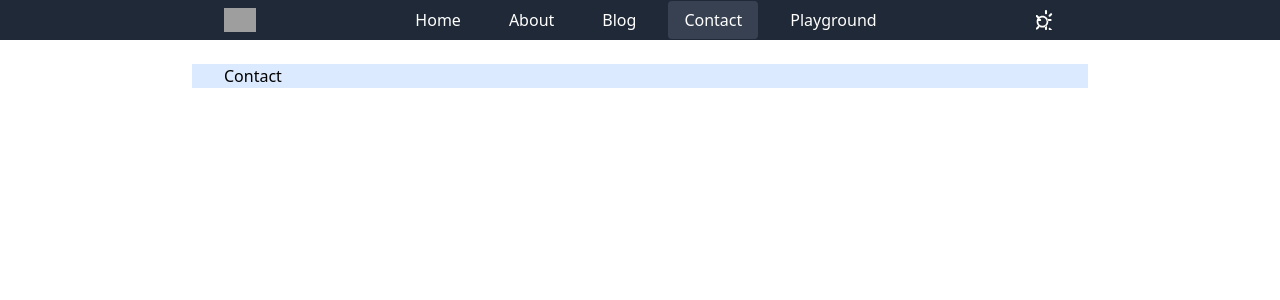
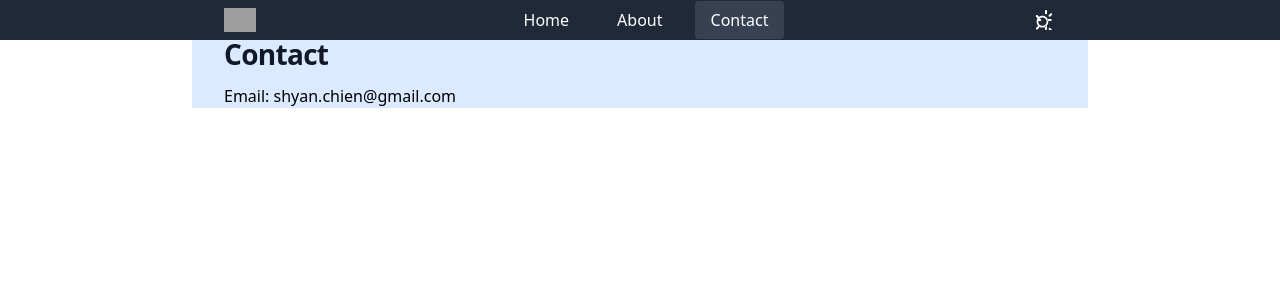
Before and after one commit to Shyan2/digital-me, a SvelteKit app: page /contact in a window 1280 px wide. Shown: the top 300 px of the page. Built offline with nearby package versions, Linux system fonts and the light colour scheme; grey boxes are pictures that could not be loaded; a web font is replaced by a local one.

Commit message:
add some styling

```diff
--- a/src/lib/components/Navbar/Navbar.svelte
+++ b/src/lib/components/Navbar/Navbar.svelte
@@ -21,9 +21,9 @@
 		<ul class="list-none flex space-x-4">
 			<li><NavLink href="/" isActive={isCurrentPage('/')}>Home</NavLink></li>
 			<li><NavLink href="/about" isActive={isCurrentPage('/about')}>About</NavLink></li>
-			<li><NavLink href="/blog" isActive={isCurrentPage('/blog')}>Blog</NavLink></li>
+			<!-- <li><NavLink href="/blog" isActive={isCurrentPage('/blog')}>Blog</NavLink></li> -->
 			<li><NavLink href="/contact" isActive={isCurrentPage('/contact')}>Contact</NavLink></li>
-			<li><NavLink href="/playground" isActive={isCurrentPage('/playground')}>Playground</NavLink></li>
+			<!-- <li><NavLink href="/playground" isActive={isCurrentPage('/playground')}>Playground</NavLink></li> -->
 		</ul>
 		<!-- Dark mode icon-->
 		<button
@@ -41,7 +41,7 @@
 </nav>
 
 <!-- Main content -->
-<div class="pt-12 sm:pt-12 lg:pt-16">
+<div class="pt-10 sm:pt-10 lg:pt-10">
 	<!-- padding to prevent items going under the navbar -->
 	<slot />
 </div>
--- a/src/routes/+page.svelte
+++ b/src/routes/+page.svelte
@@ -8,5 +8,4 @@
 	<p>
 		I am a software engineer specialized in developing and managing software applications for the construction industry.
 	</p>
-	<p />
 </section>
--- a/src/routes/about/+page.svelte
+++ b/src/routes/about/+page.svelte
@@ -1,3 +1,4 @@
-<h1>About</h1>
-<p>This is the about page. <a href="/Resume.pdf" target="_blank" rel="noopener noreferrer">View My Resume</a>
-</p>
+<section>
+	<h1 class="mb-4 text-3xl font-bold leading-none tracking-tight text-gray-900 dark:text-white">About</h1>
+	<p>This is the about page. <a href="/Resume.pdf" target="_blank" rel="noopener noreferrer">View My Resume</a></p>
+</section>
--- a/src/routes/contact/+page.svelte
+++ b/src/routes/contact/+page.svelte
@@ -1 +1,6 @@
-<div>Contact</div>
+<section>
+	<h1 class="mb-4 text-3xl font-bold leading-none tracking-tight text-gray-900 dark:text-white">Contact</h1>
+	<div>
+		<a href="mailto:shyan.chien@gmail.com">Email: shyan.chien@gmail.com</a>
+	</div>
+</section>
```
